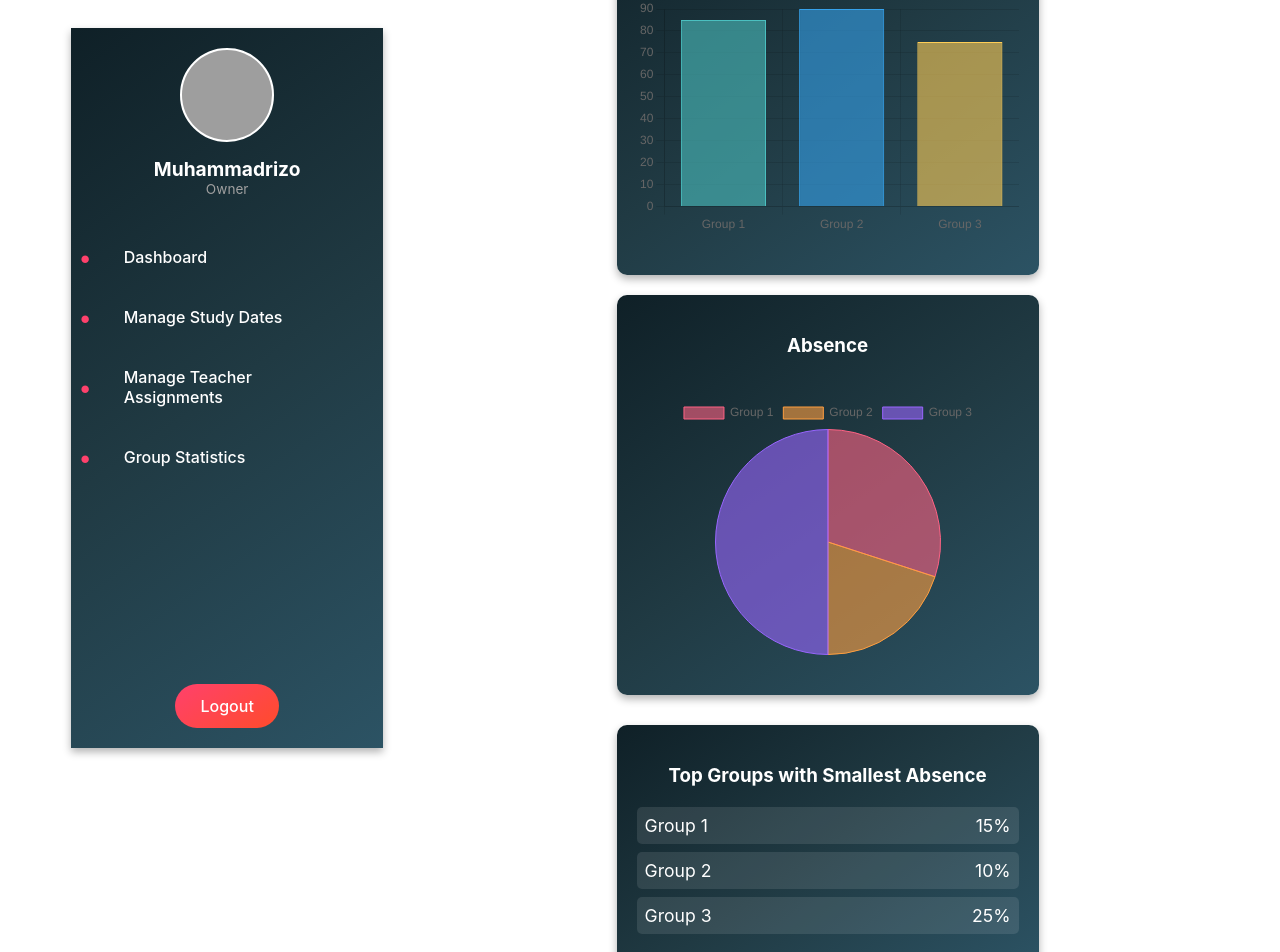
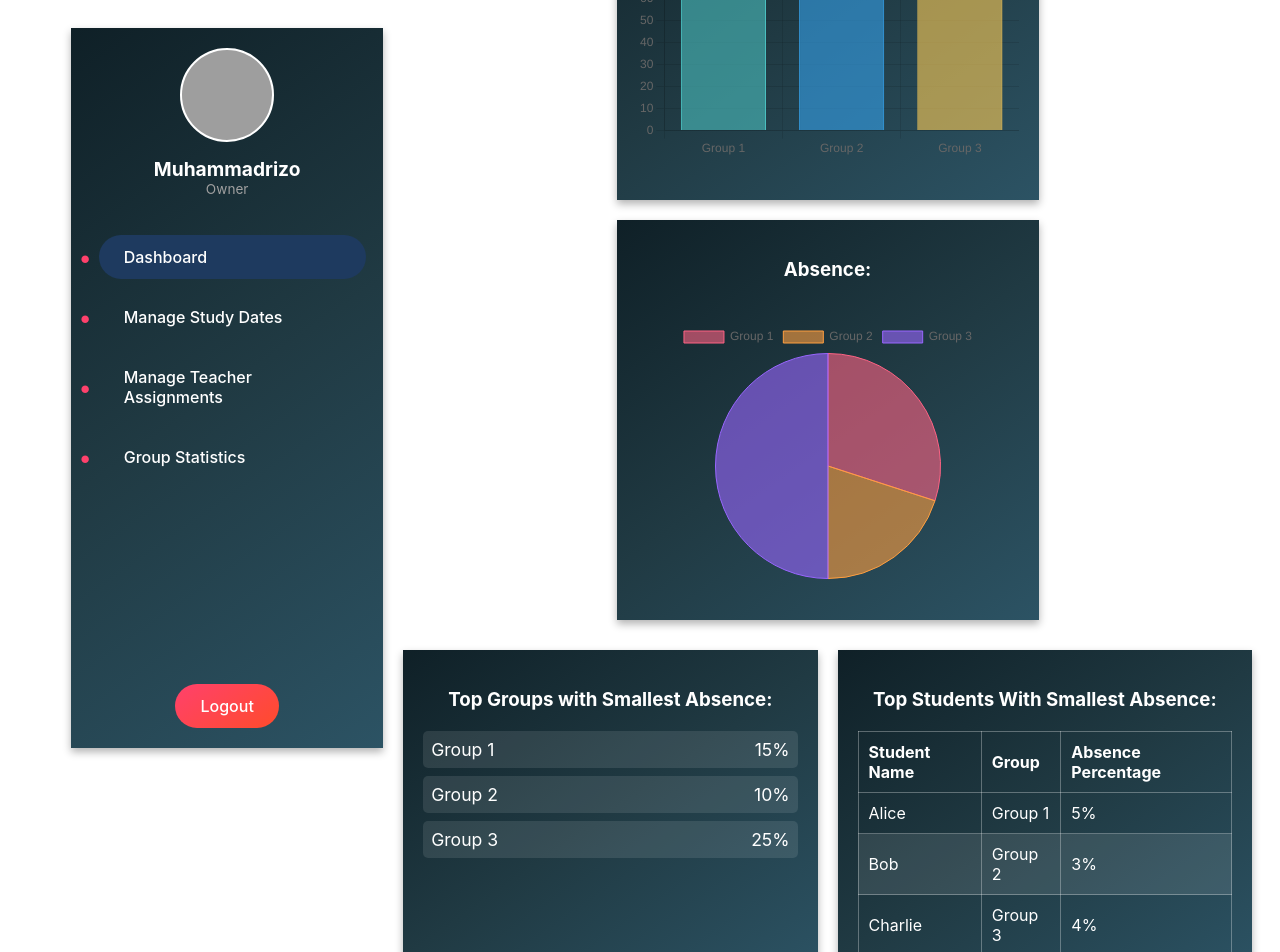
Before and after one commit to rizo0103/eJournalAdminPanel, a React (Vite) app: page / in a window 1280 px wide. Shown: the top 952 px of the page. Built offline with nearby package versions, Linux system fonts and the light colour scheme; grey boxes are pictures that could not be loaded.

Commit message:
added top students table

```diff
--- a/src/components/main/Main.tsx
+++ b/src/components/main/Main.tsx
@@ -40,27 +40,33 @@ const Main: React.FC = () => {
         { groupName: 'Group 3', absencePercentage: '25%' },
     ];
 
+    const topStudents = [
+        { studentName: 'Alice', groupName: 'Group 1', absencePercentage: '5%' },
+        { studentName: 'Bob', groupName: 'Group 2', absencePercentage: '3%' },
+        { studentName: 'Charlie', groupName: 'Group 3', absencePercentage: '4%' },
+    ];
+
     return (
         <main className="main-content">
             <Sidebar />
             <div className="dashboard-wrapper">
-                <h2>Group Statistics</h2>
                 <div className="chart-container">
                     <div className="chart">
-                        <h3>Attendance</h3>
+                        <h3>Attendance:</h3>
                         <div className="chart-diagram">
                             <Bar data={attendanceData} options={{ responsive: true, maintainAspectRatio: false }} />
                         </div>
                     </div>
                     <div className="chart">
-                        <h3>Absence</h3>
+                        <h3>Absence:</h3>
                         <div className="chart-diagram">
                             <Pie data={absenceData} options={{ responsive: true, maintainAspectRatio: false }} />
                         </div>
                     </div>
                 </div>
+                <div className="top-section">
                     <div className="top-groups">
-                    <h3>Top Groups with Smallest Absence</h3>
+                        <h3>Top Groups with Smallest Absence:</h3>
                         <ul>
                             {topGroups.map((group, index) => (
                                 <li key={index}>
@@ -70,6 +76,28 @@ const Main: React.FC = () => {
                             ))}
                         </ul>
                     </div>
+                    <div className="top-students">
+                        <h3>Top Students With Smallest Absence:</h3>
+                        <table>
+                            <thead>
+                                <tr>
+                                    <th>Student Name</th>
+                                    <th>Group</th>
+                                    <th>Absence Percentage</th>
+                                </tr>
+                            </thead>
+                            <tbody>
+                                {topStudents.map((student, index) => (
+                                    <tr key={index}>
+                                        <td>{student.studentName}</td>
+                                        <td>{student.groupName}</td>
+                                        <td>{student.absencePercentage}</td>
+                                    </tr>
+                                ))}
+                            </tbody>
+                        </table>
+                    </div>
+                </div>
             </div>
         </main>
     );
--- a/src/components/main/style.css
+++ b/src/components/main/style.css
@@ -26,7 +26,6 @@
 .chart {
     background: linear-gradient(145deg, #0f2027, #203a43, #2c5364);
     padding: 20px;
-    border-radius: 10px;
     box-shadow: 0 4px 8px rgba(0, 0, 0, 0.3);
     width: 45%;
     min-width: 300px;
@@ -50,18 +49,24 @@
     margin-bottom: 20px;
 }
 
-.top-groups {
+.top-section {
+    display: flex;
+    width: 100%;
     margin-top: 30px;
+    gap: 20px;
+    justify-content: center; /* Centers the elements horizontally */
+}
+
+.top-groups, .top-students {
     background: linear-gradient(145deg, #0f2027, #203a43, #2c5364);
-    text-align: center;
     padding: 20px;
-    border-radius: 10px;
     width: 45%;
     min-width: 300px;
     box-shadow: 0 4px 8px rgba(0, 0, 0, 0.3);
+    text-align: center;
 }
 
-.top-groups h3 {
+.top-groups h3, .top-students h3 {
     margin-bottom: 20px;
     color: #fff;
 }
@@ -80,9 +85,30 @@
     padding: 8px;
     background: rgba(255, 255, 255, 0.1);
     border-radius: 5px;
+    transition: all 0.3s ease-in-out;
 }
 
 .top-groups li:hover {
     background: rgba(255, 255, 255, 0.2);
     cursor: pointer;
 }
+
+.top-students table {
+    width: 100%;
+    border-collapse: collapse;
+}
+
+.top-students th, .top-students td {
+    padding: 10px;
+    border: 1px solid rgba(255, 255, 255, 0.3);
+    text-align: left;
+    color: #fff;
+}
+
+.top-students tr:nth-child(even) {
+    background: rgba(255, 255, 255, 0.1);
+}
+
+.top-students tr:hover {
+    background: rgba(255, 255, 255, 0.2);
+}
--- a/src/components/temps/Sidebar.css
+++ b/src/components/temps/Sidebar.css
@@ -107,3 +107,7 @@
     background-color: #ff5733;
     transform: translateY(-5px);
 }
+
+.active {
+    background-color: #1e3a5f;
+}
--- a/src/components/temps/Sidebar.tsx
+++ b/src/components/temps/Sidebar.tsx
@@ -1,10 +1,13 @@
 import React from 'react';
-import { Link } from 'react-router-dom';
+import { useLocation } from 'react-router-dom';
 import './Sidebar.css';
 
 const Sidebar: React.FC = () => {
+    const location = useLocation();
+
     return (
         <div className="sidebar">
+
             <div className="profile-section">
                 <img src="https://getwallpapers.com/wallpaper/full/5/2/8/1155495-full-size-assassins-creed-wallpaper-hd-1920x1080-for-desktop.jpg" alt="Profile Avatar" className="profile-avatar" />
                 <div className="profile-info">
@@ -12,13 +15,16 @@ const Sidebar: React.FC = () => {
                     <p> Owner </p>
                 </div>
             </div>
+
             <nav className="nav-links">
-                <a href='/'> Dashboard </a>
-                <Link to="/manage-study-dates">Manage Study Dates</Link>
-                <Link to="/manage-teacher-assignments">Manage Teacher Assignments</Link>
-                <Link to="/group-statistics">Group Statistics</Link>
+                <a href = '/' className = {location.pathname === '/' ? 'active' : ''}> Dashboard </a>
+                <a href = "/manage-study-dates" className = {location.pathname === '/manage-study-dates' ? 'active' : ''}> Manage Study Dates </a>
+                <a href = "/manage-teacher-assignments" className = {location.pathname === '/manage-teacher-assignments' ? 'active' : ''}> Manage Teacher Assignments </a>
+                <a href = "/group-statistics" className = {location.pathname === '/group-statistics' ? 'active' : ''}> Group Statistics </a>
             </nav>
-            <button className="logout-button">Logout</button>
+
+            <button className="logout-button"> Logout </button>
+
         </div>
     );
 };
```
Lines whose indentation alone changed are shown as unchanged.
